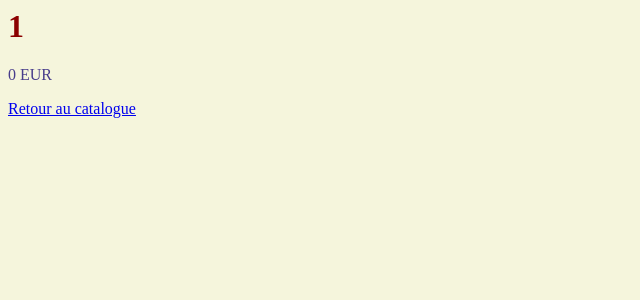
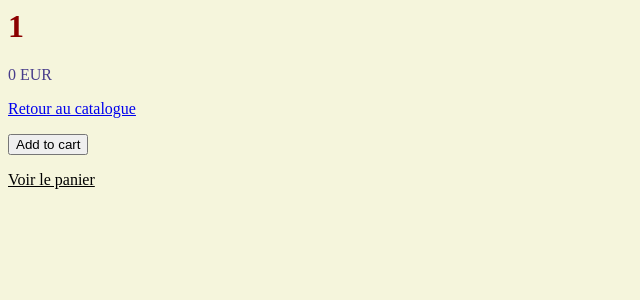
Before and after one commit to choukridev18/sdet-qa-agent, a Flask app: page /product/1 in a window 1280 px wide. Shown: the top 300 px of the page, without its empty margins (0-640 px from the left). Run offline with Flask 3, Linux system fonts and the light colour scheme.

Commit message:
feat: add cart with Flask session
Co-authored-by: Cursor <cursoragent@cursor.com>

```diff
--- a/app.py
+++ b/app.py
@@ -1,6 +1,7 @@
-from flask import Flask, render_template
+from flask import Flask, render_template, redirect, session
 
 app = Flask(__name__)
+app.secret_key = "dev"
 
 
 @app.route("/")
@@ -26,3 +27,16 @@ def product(slug):
         price = 0
 
     return render_template("product.html", slug=slug, price=price)
+
+
+@app.route("/cart")
+def cart():
+    return render_template("cart.html", cart_items=session.get("cart", []))
+
+
+@app.route("/cart/add/<slug>", methods=["POST"])
+def add_to_cart(slug):
+    items = list(session.get("cart", []))
+    items.append(slug)
+    session["cart"] = items
+    return redirect("/cart")
--- a/static/style.css
+++ b/static/style.css
@@ -10,3 +10,7 @@ body{
 .bienvenue{
     color: mediumseagreen;
 }
+
+.panier a{
+    color:black;
+}
--- a/templates/product.html
+++ b/templates/product.html
@@ -5,4 +5,10 @@
 
 
 
-<a href="/catalog">Retour au catalogue</a>
+<p><a href="/catalog">Retour au catalogue</a></p>
+
+<form action="/cart/add/{{ slug }}" method="post">
+    <button type="submit">Add to cart</button>
+</form>
+
+<p class="panier"><a href="/cart">Voir le panier</a></p>
```
Also changed, not shown: templates/cart.html (added, +14 -0 lines).
